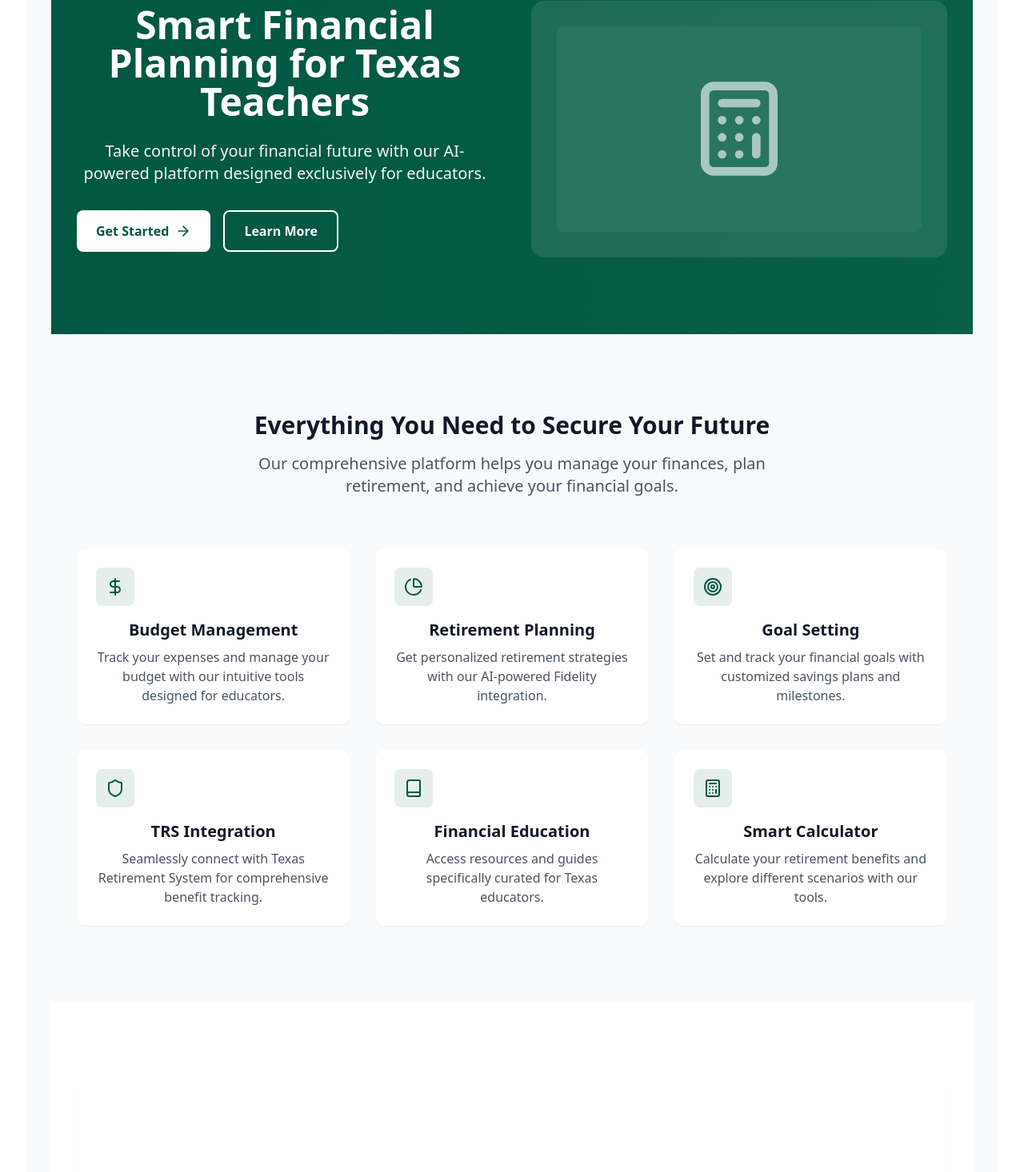
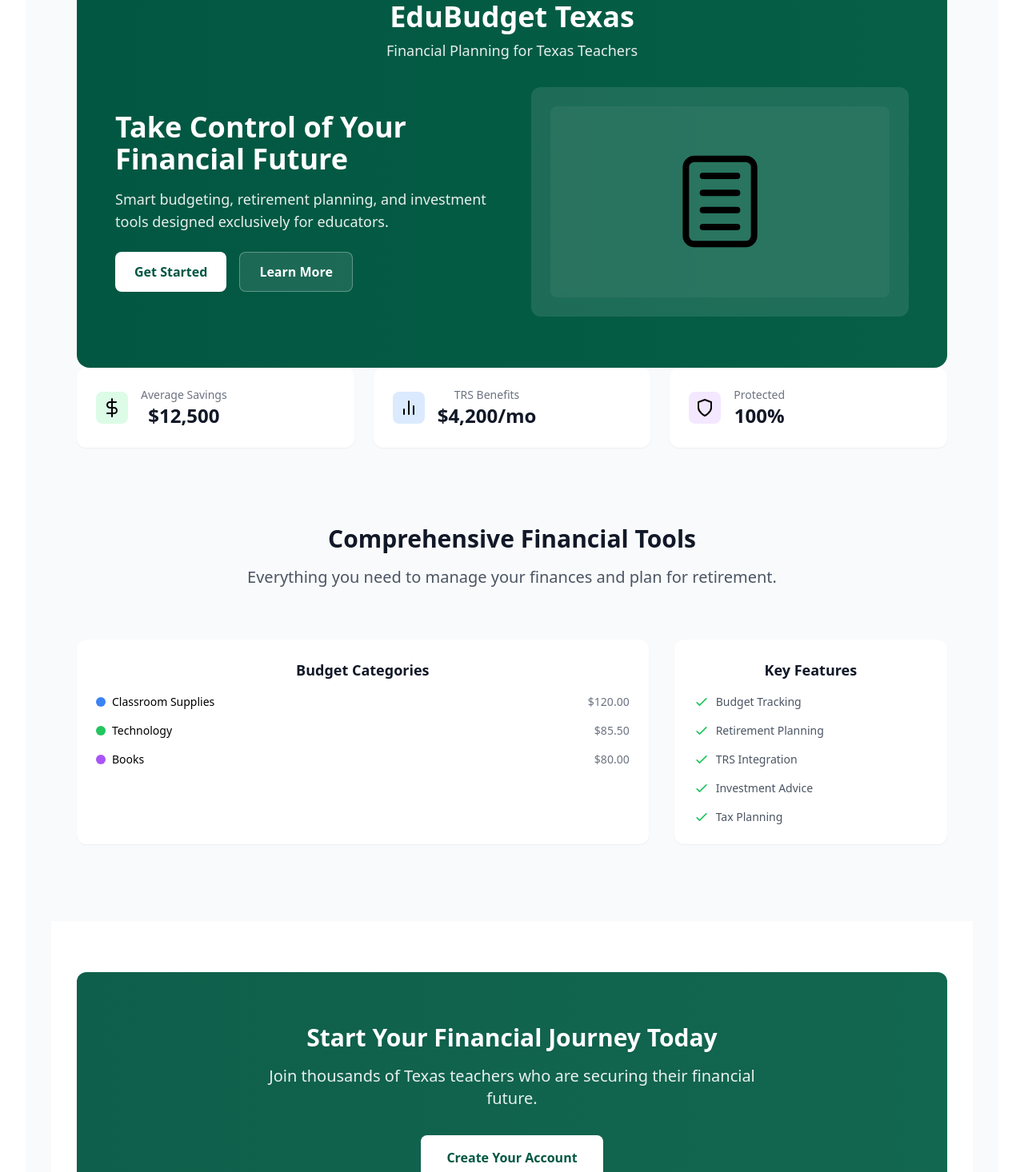
Before and after one commit to IbrahimKhanGH/FinTeach, a React (Vite) app in the folder frontend/: page / in a window 1280 px wide. Shown: the part 215-1681 px from the top of the page at 80% size. Built offline with nearby package versions, Linux system fonts and the light colour scheme.

Commit message:
home page

```diff
--- a/frontend/src/pages/Home.jsx
+++ b/frontend/src/pages/Home.jsx
@@ -1,50 +1,96 @@
 import React from 'react';
 import { Link } from 'react-router-dom';
-import { ArrowRight, DollarSign, PieChart, Target, Shield, Book, Calculator } from 'lucide-react';
 
-// Simple custom Card component
+// Simple custom Card component with refined styling
 const Card = ({ children, className = '' }) => {
   return (
-    <div className={`bg-white rounded-xl shadow-sm ${className}`}>
+    <div className={`bg-white rounded-xl shadow-sm hover:shadow-md transition-all duration-200 ${className}`}>
       {children}
     </div>
   );
 };
 
+// Custom Icons
+const DollarIcon = () => (
+  <svg className="h-6 w-6" viewBox="0 0 24 24" fill="none" stroke="currentColor" strokeWidth="2" strokeLinecap="round" strokeLinejoin="round">
+    <line x1="12" y1="1" x2="12" y2="23"></line>
+    <path d="M17 5H9.5a3.5 3.5 0 0 0 0 7h5a3.5 3.5 0 0 1 0 7H6"></path>
+  </svg>
+);
+
+const ChartIcon = () => (
+  <svg className="h-6 w-6" viewBox="0 0 24 24" fill="none" stroke="currentColor" strokeWidth="2" strokeLinecap="round" strokeLinejoin="round">
+    <line x1="18" y1="20" x2="18" y2="10"></line>
+    <line x1="12" y1="20" x2="12" y2="4"></line>
+    <line x1="6" y1="20" x2="6" y2="14"></line>
+  </svg>
+);
+
+const ShieldIcon = () => (
+  <svg className="h-6 w-6" viewBox="0 0 24 24" fill="none" stroke="currentColor" strokeWidth="2" strokeLinecap="round" strokeLinejoin="round">
+    <path d="M12 22s8-4 8-10V5l-8-3-8 3v7c0 6 8 10 8 10z"></path>
+  </svg>
+);
+
+const CalculatorIcon = () => (
+  <svg className="h-32 w-32" viewBox="0 0 24 24" fill="none" stroke="currentColor" strokeWidth="1.5" strokeLinecap="round" strokeLinejoin="round">
+    <rect x="4" y="2" width="16" height="20" rx="2"/>
+    <line x1="8" x2="16" y1="6" y2="6"/>
+    <line x1="8" x2="16" y1="10" y2="10"/>
+    <line x1="8" x2="16" y1="14" y2="14"/>
+    <line x1="8" x2="16" y1="18" y2="18"/>
+  </svg>
+);
+
+const CheckIcon = () => (
+  <svg className="h-5 w-5 text-green-500 mr-2" fill="none" strokeLinecap="round" strokeLinejoin="round" strokeWidth="2" viewBox="0 0 24 24" stroke="currentColor">
+    <path d="M5 13l4 4L19 7"></path>
+  </svg>
+);
+
 export default function Home() {
   return (
-    <div className="min-h-screen">
-      {/* Hero Section */}
-      <div className="bg-gradient-to-r from-fidelity-green to-emerald-800 text-white">
-        <div className="max-w-7xl mx-auto px-4 sm:px-6 lg:px-8 py-24">
-          <div className="grid grid-cols-1 lg:grid-cols-2 gap-12 items-center">
-            <div>
-              <h1 className="text-4xl lg:text-5xl font-bold leading-tight mb-6">
-                Smart Financial Planning for Texas Teachers
-              </h1>
-              <p className="text-xl text-gray-100 mb-8">
-                Take control of your financial future with our AI-powered platform designed exclusively for educators.
+    <div className="min-h-screen bg-gray-50">
+      {/* Header/Hero Section */}
+      <div className="px-4 sm:px-6 lg:px-8 py-8">
+        <div className="max-w-7xl mx-auto">
+          <div className="bg-gradient-to-r from-[#025742] to-emerald-800 rounded-2xl overflow-hidden">
+            <div className="px-6 lg:px-12 py-12 lg:py-16">
+              <div className="text-center max-w-3xl mx-auto mb-8">
+                <h1 className="text-4xl font-bold mb-2 text-white">EduBudget Texas</h1>
+                <p className="text-lg text-white/90">Financial Planning for Texas Teachers</p>
+              </div>
+
+              <div className="grid grid-cols-1 lg:grid-cols-2 gap-12 items-center max-w-6xl mx-auto">
+                <div className="lg:text-left text-center">
+                  <h2 className="text-3xl lg:text-4xl font-bold leading-tight mb-4 text-white">
+                    Take Control of Your Financial Future
+                  </h2>
+                  <p className="text-lg text-white/90 mb-6">
+                    Smart budgeting, retirement planning, and investment tools designed exclusively for educators.
                   </p>
-              <div className="flex space-x-4">
+                  <div className="flex space-x-4 justify-center lg:justify-start">
                     <Link
                       to="/dashboard"
-                  className="inline-flex items-center px-6 py-3 bg-white text-fidelity-green rounded-lg font-semibold hover:bg-gray-50 transition-colors"
+                      className="inline-flex items-center px-6 py-3 bg-white text-[#025742] rounded-lg font-semibold hover:bg-gray-50 transition-colors shadow-sm"
                     >
                       Get Started
-                  <ArrowRight className="ml-2 h-5 w-5" />
                     </Link>
                     <Link
                       to="/retirement"
-                  className="inline-flex items-center px-6 py-3 border-2 border-white text-white rounded-lg font-semibold hover:bg-white/10 transition-colors"
+                      className="inline-flex items-center px-6 py-3 border border-white/30 bg-white/10 text-white rounded-lg font-semibold hover:bg-white/20 transition-colors"
                     >
                       Learn More
                     </Link>
                   </div>
                 </div>
+
                 <div className="hidden lg:block">
-              <div className="bg-white/10 rounded-2xl p-8">
-                <div className="aspect-video bg-white/5 rounded-lg flex items-center justify-center">
-                  <Calculator className="h-32 w-32 text-white/60" />
+                  <div className="bg-white/10 rounded-xl p-6">
+                    <div className="aspect-video bg-white/5 rounded-lg flex items-center justify-center backdrop-blur-sm">
+                      <CalculatorIcon className="text-white/80" />
+                    </div>
+                  </div>
                 </div>
               </div>
             </div>
@@ -52,90 +98,135 @@ export default function Home() {
         </div>
       </div>
 
+      {/* Quick Stats Section */}
+      <div className="max-w-7xl mx-auto px-4 sm:px-6 lg:px-8 -mt-8">
+        <div className="grid grid-cols-1 md:grid-cols-3 gap-6">
+          <Card>
+            <div className="p-6">
+              <div className="flex items-center">
+                <div className="p-2 bg-green-100 rounded-lg">
+                  <DollarIcon className="text-green-600" />
+                </div>
+                <div className="ml-4">
+                  <p className="text-sm font-medium text-gray-500">Average Savings</p>
+                  <h3 className="text-2xl font-bold text-gray-900">$12,500</h3>
+                </div>
+              </div>
+            </div>
+          </Card>
+
+          <Card>
+            <div className="p-6">
+              <div className="flex items-center">
+                <div className="p-2 bg-blue-100 rounded-lg">
+                  <ChartIcon className="text-blue-600" />
+                </div>
+                <div className="ml-4">
+                  <p className="text-sm font-medium text-gray-500">TRS Benefits</p>
+                  <h3 className="text-2xl font-bold text-gray-900">$4,200/mo</h3>
+                </div>
+              </div>
+            </div>
+          </Card>
+
+          <Card>
+            <div className="p-6">
+              <div className="flex items-center">
+                <div className="p-2 bg-purple-100 rounded-lg">
+                  <ShieldIcon className="text-purple-600" />
+                </div>
+                <div className="ml-4">
+                  <p className="text-sm font-medium text-gray-500">Protected</p>
+                  <h3 className="text-2xl font-bold text-gray-900">100%</h3>
+                </div>
+              </div>
+            </div>
+          </Card>
+        </div>
+      </div>
+
       {/* Features Section */}
-      <div className="py-24 bg-gray-50">
-        <div className="max-w-7xl mx-auto px-4 sm:px-6 lg:px-8">
+      <div className="max-w-7xl mx-auto px-4 sm:px-6 lg:px-8 py-24">
         <div className="text-center mb-16">
           <h2 className="text-3xl font-bold text-gray-900 mb-4">
-              Everything You Need to Secure Your Future
+            Comprehensive Financial Tools
           </h2>
           <p className="text-xl text-gray-600 max-w-2xl mx-auto">
-              Our comprehensive platform helps you manage your finances, plan retirement, and achieve your financial goals.
+            Everything you need to manage your finances and plan for retirement.
           </p>
         </div>
 
-          <div className="grid grid-cols-1 md:grid-cols-2 lg:grid-cols-3 gap-8">
-            {features.map((feature, index) => (
-              <Card key={index} className="p-6 hover:shadow-md transition-shadow">
-                <div className="w-12 h-12 bg-fidelity-green/10 rounded-lg flex items-center justify-center mb-4">
-                  {feature.icon}
+        <div className="grid grid-cols-1 lg:grid-cols-3 gap-8">
+          <Card className="col-span-2">
+            <div className="p-6">
+              <h3 className="text-lg font-semibold text-gray-900 mb-4">Budget Categories</h3>
+              <div className="space-y-4">
+                {[
+                  { name: 'Classroom Supplies', amount: '$120.00', color: 'bg-blue-500' },
+                  { name: 'Technology', amount: '$85.50', color: 'bg-green-500' },
+                  { name: 'Books', amount: '$80.00', color: 'bg-purple-500' }
+                ].map((category, index) => (
+                  <div key={index} className="flex items-center justify-between">
+                    <div className="flex items-center">
+                      <div className={`w-3 h-3 ${category.color} rounded-full`}></div>
+                      <span className="ml-2 text-sm font-medium">{category.name}</span>
                     </div>
-                <h3 className="text-xl font-semibold text-gray-900 mb-2">
-                  {feature.title}
-                </h3>
-                <p className="text-gray-600">
-                  {feature.description}
-                </p>
-              </Card>
+                    <span className="text-sm text-gray-500">{category.amount}</span>
+                  </div>
                 ))}
               </div>
+            </div>
+          </Card>
+
+          <Card>
+            <div className="p-6">
+              <h3 className="text-lg font-semibold text-gray-900 mb-4">Key Features</h3>
+              <div className="space-y-4">
+                {[
+                  'Budget Tracking',
+                  'Retirement Planning',
+                  'TRS Integration',
+                  'Investment Advice',
+                  'Tax Planning'
+                ].map((feature, index) => (
+                  <div key={index} className="flex items-center text-sm text-gray-600">
+                    <CheckIcon />
+                    {feature}
+                  </div>
+                ))}
+              </div>
+            </div>
+          </Card>
         </div>
       </div>
 
       {/* CTA Section */}
-      <div className="bg-white py-24">
+      <div className="bg-white py-16">
         <div className="max-w-7xl mx-auto px-4 sm:px-6 lg:px-8">
-          <Card className="bg-fidelity-green p-8 md:p-12 lg:p-16 text-white text-center">
-            <h2 className="text-3xl font-bold mb-4">
-              Ready to Start Your Financial Journey?
+          <Card className="overflow-hidden">
+            <div className="relative">
+              {/* Background gradient with opacity */}
+              <div className="absolute inset-0 bg-gradient-to-r from-[#025742] to-emerald-800 opacity-95"></div>
+
+              {/* Content */}
+              <div className="relative p-8 md:p-12 lg:p-16 text-center">
+                <h2 className="text-3xl font-bold mb-4 text-white drop-shadow-sm">
+                  Start Your Financial Journey Today
                 </h2>
-            <p className="text-xl text-gray-100 mb-8 max-w-2xl mx-auto">
-              Join thousands of Texas teachers who are already planning their secure financial future with our platform.
+                <p className="text-xl text-white/90 mb-8 max-w-2xl mx-auto font-medium">
+                  Join thousands of Texas teachers who are securing their financial future.
                 </p>
                 <Link
                   to="/dashboard"
-              className="inline-flex items-center px-8 py-4 bg-white text-fidelity-green rounded-lg font-semibold hover:bg-gray-50 transition-colors"
+                  className="inline-flex items-center px-8 py-4 bg-white text-[#025742] rounded-lg font-semibold hover:bg-gray-50 transition-colors shadow-sm"
                 >
-              Get Started for Free
-              <ArrowRight className="ml-2 h-5 w-5" />
+                  Create Your Account
                 </Link>
+              </div>
+            </div>
           </Card>
         </div>
       </div>
     </div>
   );
 }
-
-// Features array
-const features = [
-  {
-    icon: <DollarSign className="h-6 w-6 text-fidelity-green" />,
-    title: "Budget Management",
-    description: "Track your expenses and manage your budget with our intuitive tools designed for educators."
-  },
-  {
-    icon: <PieChart className="h-6 w-6 text-fidelity-green" />,
-    title: "Retirement Planning",
-    description: "Get personalized retirement strategies with our AI-powered Fidelity integration."
-  },
-  {
-    icon: <Target className="h-6 w-6 text-fidelity-green" />,
-    title: "Goal Setting",
-    description: "Set and track your financial goals with customized savings plans and milestones."
-  },
-  {
-    icon: <Shield className="h-6 w-6 text-fidelity-green" />,
-    title: "TRS Integration",
-    description: "Seamlessly connect with Texas Retirement System for comprehensive benefit tracking."
-  },
-  {
-    icon: <Book className="h-6 w-6 text-fidelity-green" />,
-    title: "Financial Education",
-    description: "Access resources and guides specifically curated for Texas educators."
-  },
-  {
-    icon: <Calculator className="h-6 w-6 text-fidelity-green" />,
-    title: "Smart Calculator",
-    description: "Calculate your retirement benefits and explore different scenarios with our tools."
-  }
-];
```
Lines whose indentation alone changed are shown as unchanged.
